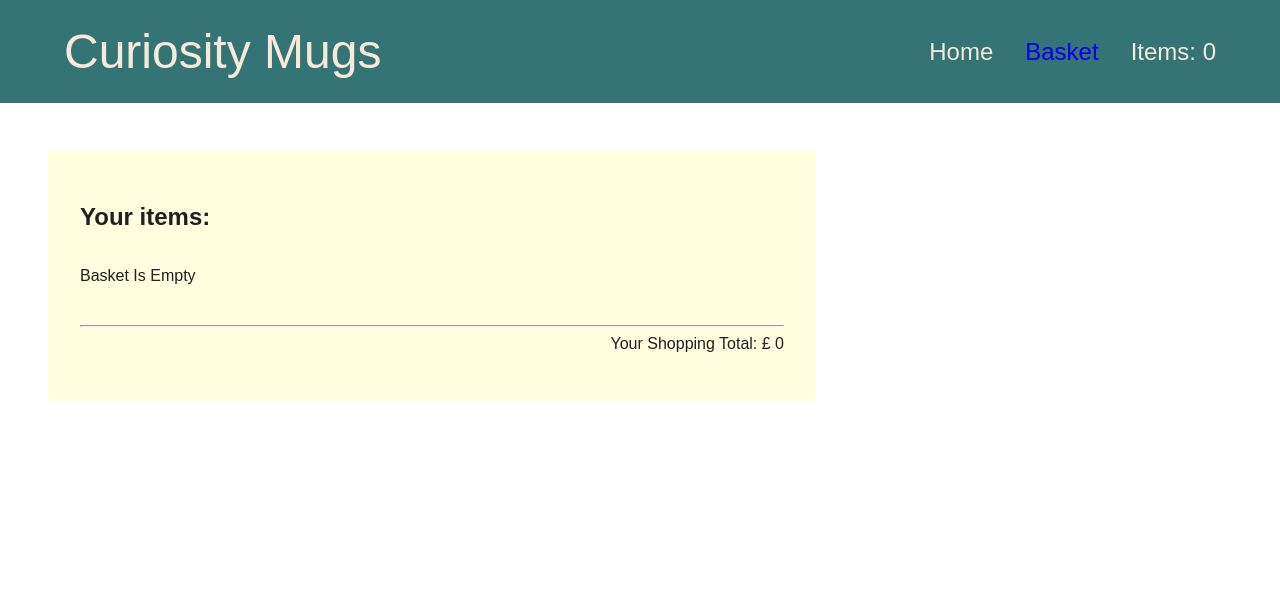
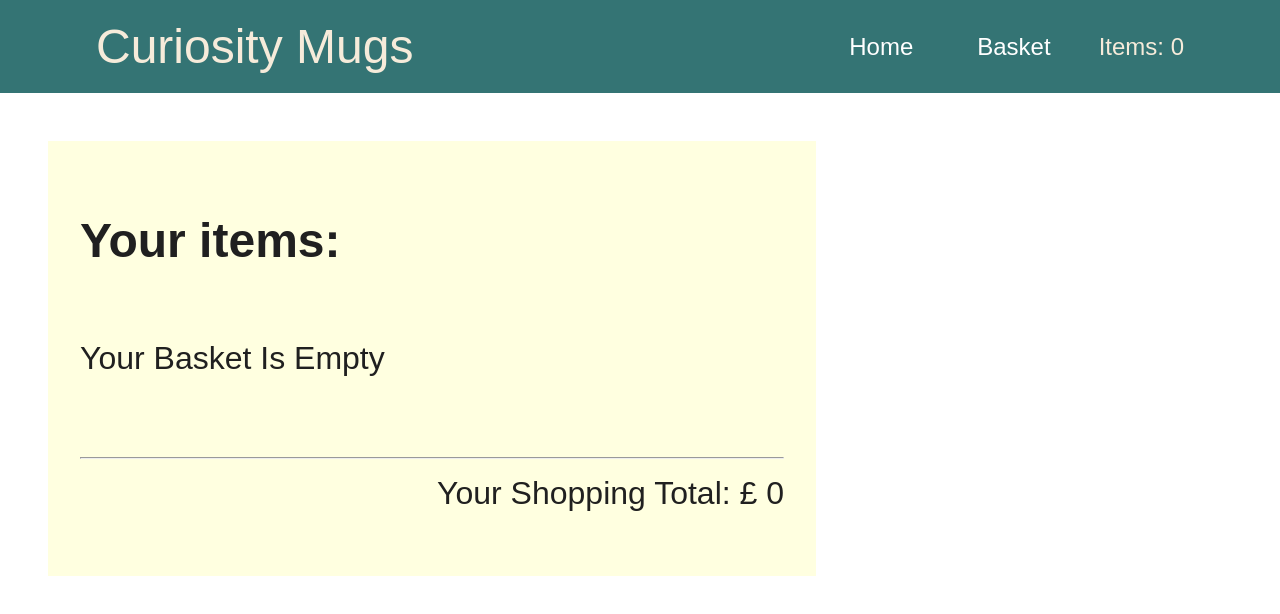
Before and after one commit to taksgarby/curiositymugs, a React (Create React App) app: page /curiositymugs/basket in a window 1280 px wide. Shown: the top 614 px of the page. Built offline with nearby package versions, Linux system fonts and the light colour scheme.

Commit message:
fixed navbar link styling

```diff
--- a/src/components/Basket.js
+++ b/src/components/Basket.js
@@ -14,6 +14,7 @@ const Basket = ( { user, onRemoveItem } ) => {
     color: #202020;
     background-color: lightyellow;
     margin: 3rem;
+    font-size: 2rem;
   `
 
     // const Basketlist = styled.div`
@@ -74,7 +75,6 @@ const Basket = ( { user, onRemoveItem } ) => {
     ) );
 
 
-//    const itemPrices = user.basket.map(item => item.price);
 
    const basketTotal = user.basket.reduce(function(accumulator, basketItem){
     return accumulator + basketItem.price;
@@ -90,7 +90,7 @@ const Basket = ( { user, onRemoveItem } ) => {
                 ? <ul >
                     { basketComponents }
                 </ul>
-                : <p>Basket Is Empty</p> }
+                : <p>Your Basket Is Empty</p> }
 
         <BasketTotal>
             <hr/>
--- a/src/components/Header.js
+++ b/src/components/Header.js
@@ -27,7 +27,7 @@ const Header = ( { user } ) => {
     Wrapper: styled.nav`
     flex: 1;
     align-self: flex-start;
-    padding: 1rem 3rem;
+    padding: 0.7rem 5rem;
     display: flex;
     justify-content: space-between;
     align-items: center;
@@ -56,6 +56,12 @@ const Header = ( { user } ) => {
 
   };
 
+  const linkStyle = {
+    margin: "1rem",
+    textDecoration: "none",
+    color: 'white'
+  };
+
   const MobileNavbar = {
     Wrapper: styled(Navbar.Wrapper)`
       align-self: flex-end;
@@ -65,14 +71,12 @@ const Header = ( { user } ) => {
     Items: styled(Navbar.Items)`
       flex: 1;
       padding: 0 2rem;
-
       justify-content: space-around;
     `,
     Item: styled(Navbar.Item)`
       display: flex;
       flex-direction: column;
       align-items: center;
-
       font-size: 1.2rem;
     `,
     Icon: styled.span`
@@ -88,17 +92,16 @@ const Header = ( { user } ) => {
           <MobileNavbar.Items>
             <MobileNavbar.Item>
 
-              Home
+              <Link to="/curiositymugs" style={linkStyle}>Home</Link>
             </MobileNavbar.Item>
             <MobileNavbar.Item>
 
-              <Link to="/curiositymugs/basket"><FeatherIcon icon="shopping-cart" /></Link>
+              <Link to="/curiositymugs/basket" style={linkStyle}><FeatherIcon icon="shopping-cart" /></Link>
             </MobileNavbar.Item>
             <MobileNavbar.Item>
-              {/* <MobileNavbar.Icon>
-                <User size={16} />
-              </MobileNavbar.Icon> */}
+            <Link to="/curiositymugs/basket" style={linkStyle}>
               Items: { user.basket.length }
+            </Link>
             </MobileNavbar.Item>
           </MobileNavbar.Items>
         </MobileNavbar.Wrapper>
@@ -109,9 +112,13 @@ const Header = ( { user } ) => {
         <Navbar.Wrapper>
           <Navbar.Logo>Curiosity Mugs</Navbar.Logo>
           <Navbar.Items>
-            <Navbar.Item>Home</Navbar.Item>
             <Navbar.Item>
-                <Link to="/curiositymugs/basket" style={{ textDecoration: 'none' }}>
+            <Link to="/curiositymugs" style={linkStyle}>
+              Home
+            </Link>
+            </Navbar.Item>
+            <Navbar.Item>
+                <Link to="/curiositymugs/basket" style={linkStyle}>
                 Basket
 
                 </Link>
```
Also changed, not shown: 7 other files (tests, documents, lock files or other folders).
